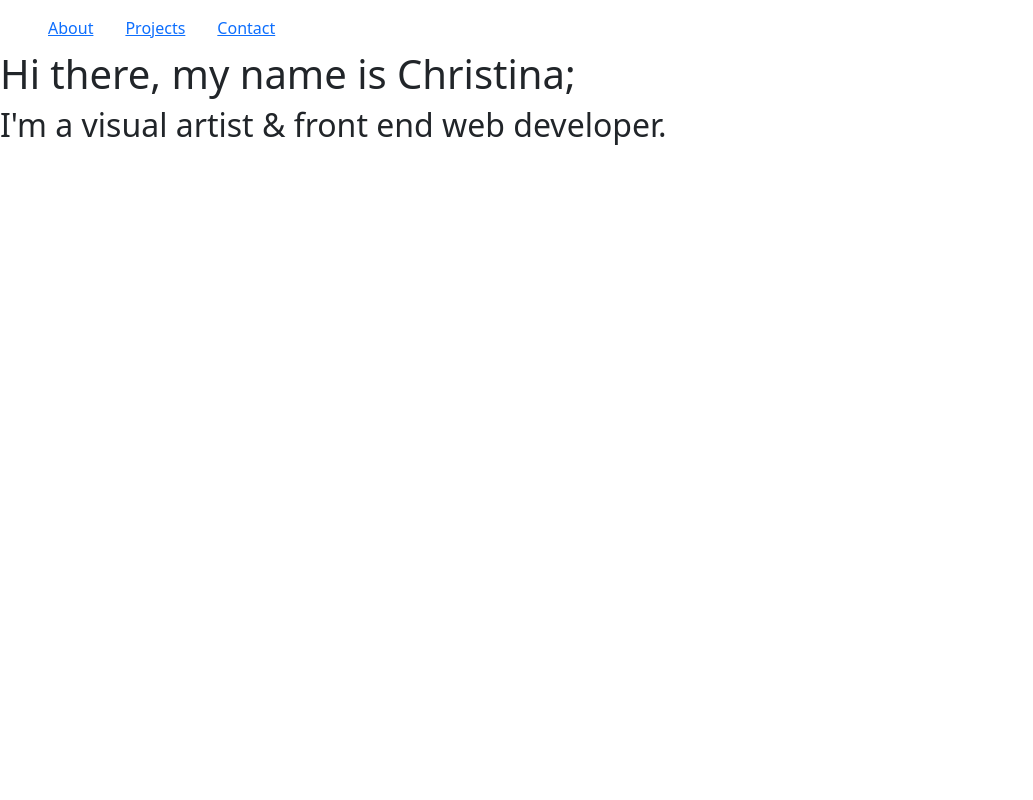
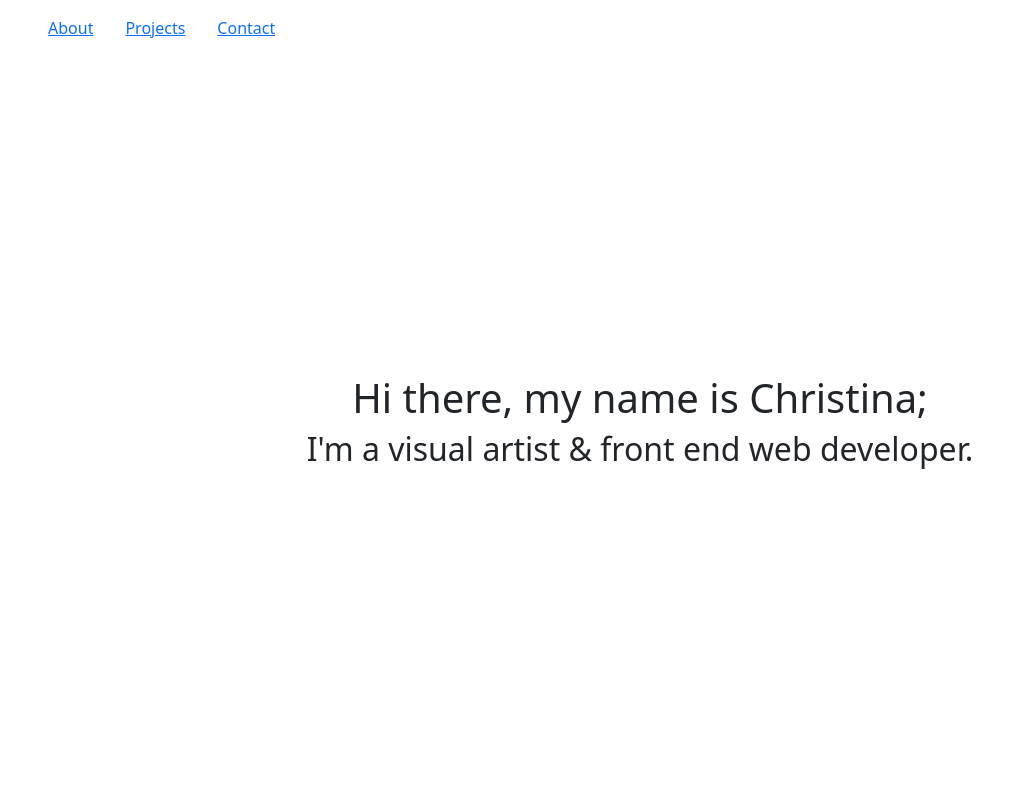
Before and after one commit to christinagiancola/Portfolio-Project, a plain HTML site: page index.html in a window 1280 px wide. Shown: the top 800 px of the page, without its empty margins (0-1033 px from the left). Drawn offline with nearby package versions, Linux system fonts and the light colour scheme.

Commit message:
Updated style.css

```diff
--- a/index.html
+++ b/index.html
@@ -13,8 +13,8 @@
 		<title>Portfolio</title>
 	</head>
 	<body>
-    <!-- User Story #6: My portfolio should have a navbar with an id of navbar.-->
-		<nav id="navbar" class= "navbar fixed-top">
+		<!-- User Story #6: My portfolio should have a navbar with an id of navbar.-->
+		<nav id="navbar" class="navbar fixed-top">
 			<!-- User Story #7: The navbar should contain at least one link that I can click on to navigate to different sections of the page.-->
 			<ul>
 				<li class="nav-link"><a href="#welcome-section">About</a></li>
@@ -25,8 +25,10 @@
 		<!-- User Story #1: My portfolio should have a welcome section with an id of welcome-section.-->
 		<section id="welcome-section">
 			<!-- User Story #2: The welcome section should have an h1 element that contains text.-->
-			<h1>Hi there, my name is Christina;</h1>
-			<h2>I'm a visual artist & front end web developer.</h2>
+			<div id="welcome-text">
+				<h1>Hi there, my name is Christina;</h1>
+				<h2>I'm a visual artist & front end web developer.</h2>
+			</div>
 		</section>
 
 		<!-- User Story #3: My portfolio should have a projects section with an id of projects.-->
--- a/style.css
+++ b/style.css
@@ -10,18 +10,25 @@ img {
 }
 
 nav {
-  height: 50px;
+	height: 50px;
 }
 
 section {
-  padding-top: 50px;
+	padding-top: 50px;
 }
 
 ul {
-  display: flex;
-  flex-direction: row;
+	display: flex;
+	flex-direction: row;
 }
 
 #welcome-section {
 	height: 100vh;
+	display: flex;
+	justify-content: center;
+	align-items: center;
 }
+
+#welcome-text {
+	text-align: center;
+}
```
Also changed, not shown: 1 other file.
